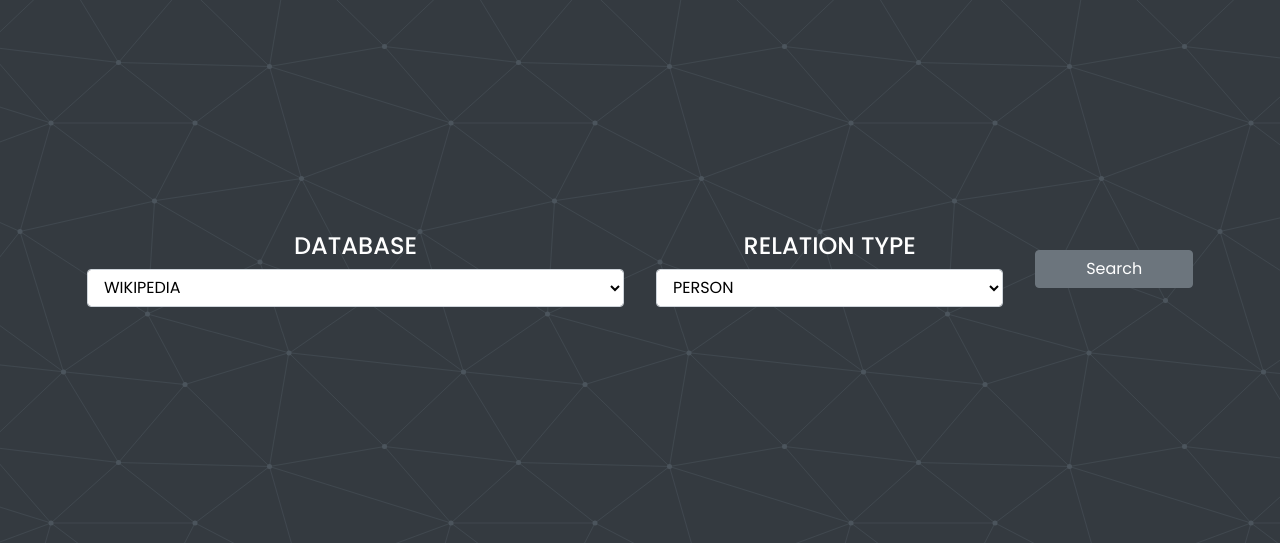
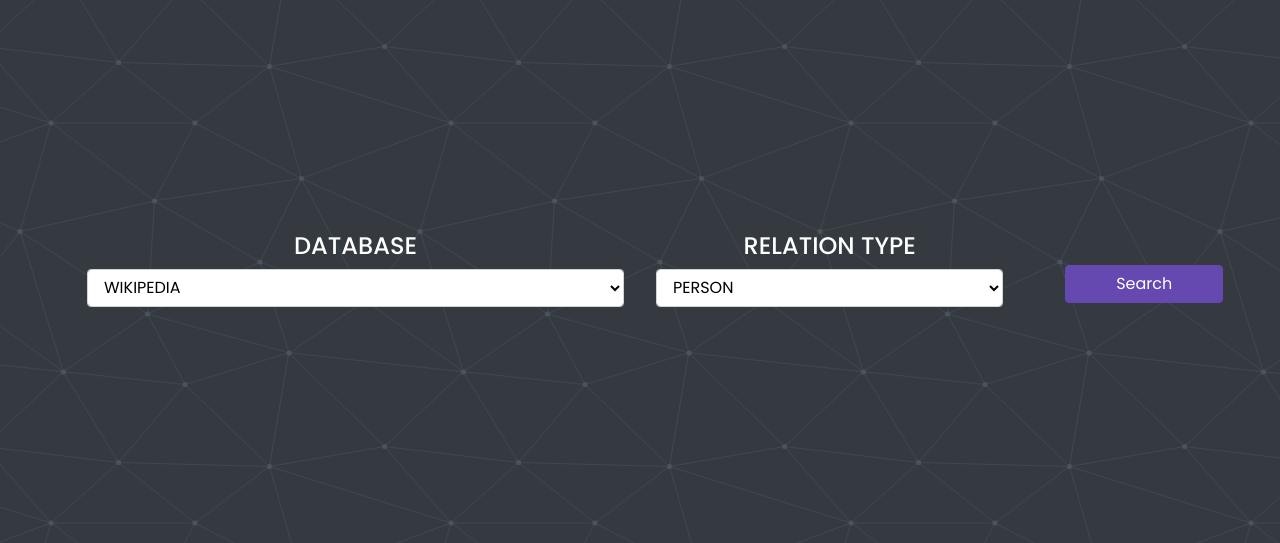
Before and after one commit to sayakdutta/RelationshipHierarchy-Portal, a Django app: page / in a window 1280 px wide. Shown: the part 68-611 px from the top of the page. Run offline with Django 3.2, Linux system fonts and the light colour scheme; some libraries are stand-ins or nearby versions.

Commit message:
CSS updated

```diff
--- a/relationHeirarchyDjango/core/static/core/style.css
+++ b/relationHeirarchyDjango/core/static/core/style.css
@@ -41,11 +41,19 @@
 .btn-primary {
   background-color: #6648b1;
   border: 1px solid #6648b1;
-  position:relative;
-  left:30 px;
-  top:15 px;
 }
 .btn-primary:hover {
+  background-color: #563d7c;
+  border: 1px solid #563d7c;
+}
+.btn-secondary {
+  background-color: #6648b1;
+  border: 1px solid #6648b1;
+  position:relative;
+  left:30px;
+  top:15px;
+}
+.btn-secondary:hover {
   background-color: #563d7c;
   border: 1px solid #563d7c;
 }
```
